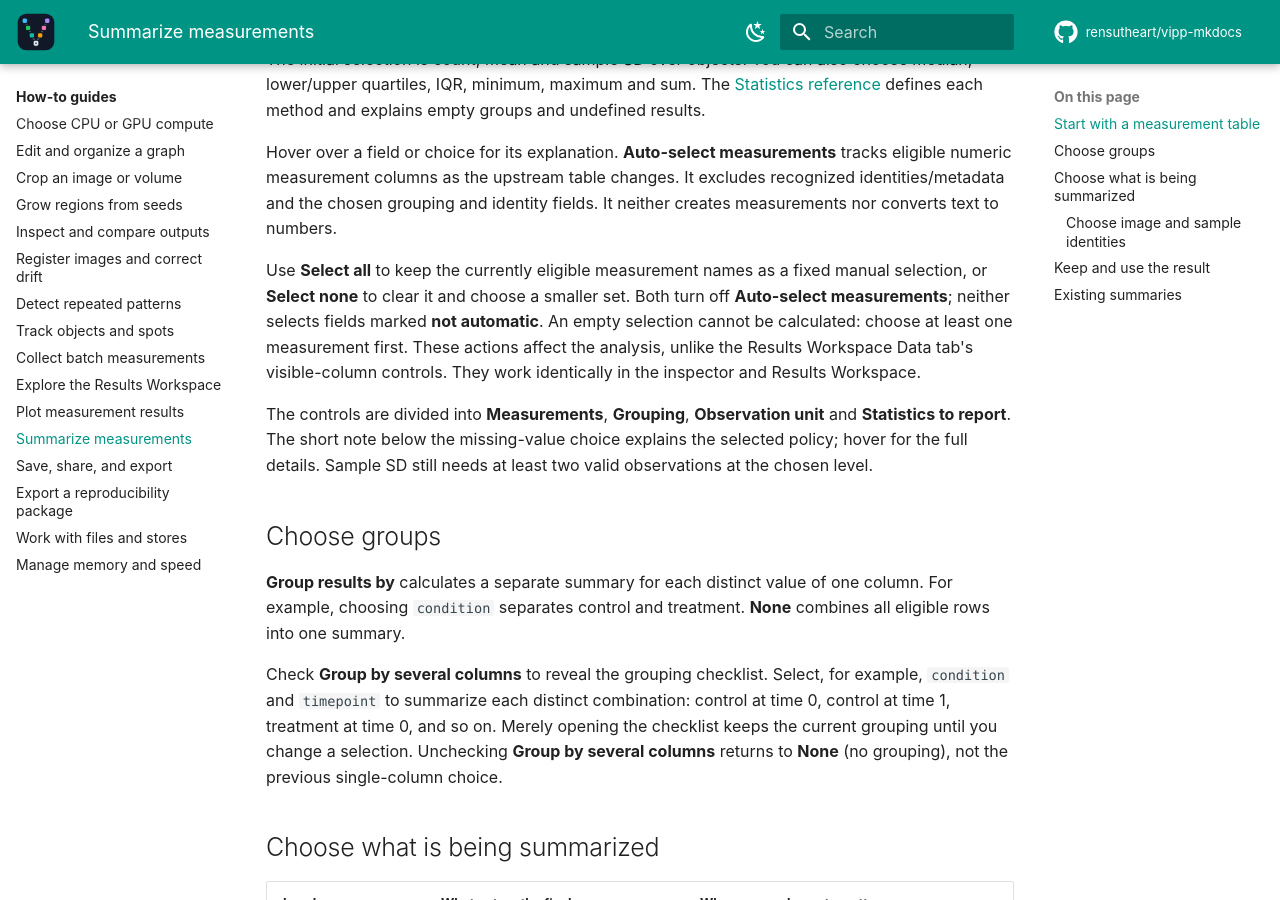
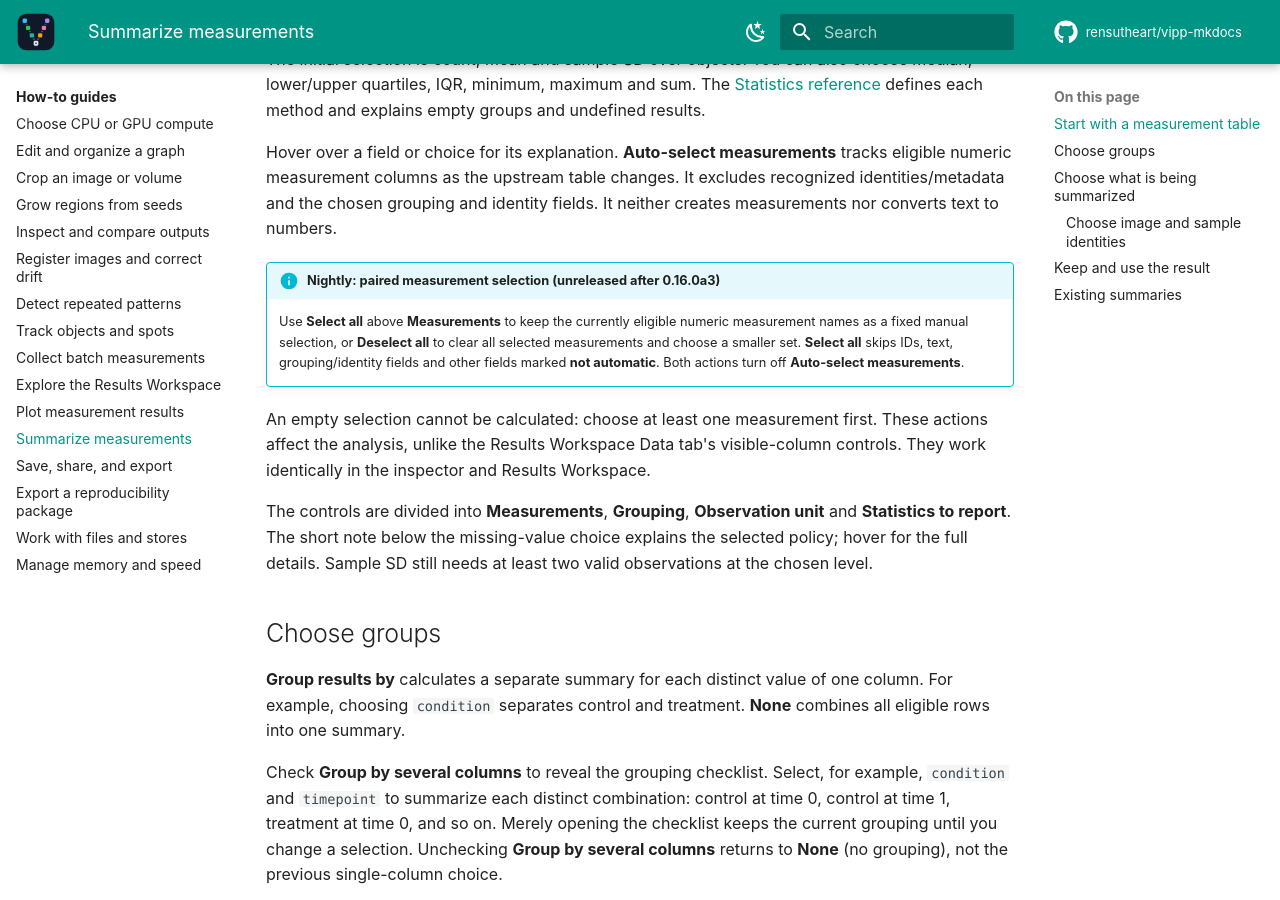
Before and after one commit to rensutheart/vipp-mkdocs, an MkDocs documentation site: the page built from docs/how-to/summarize-measurements.md, in a window 1280 px wide and 900 px high, scrolled down 1019 px. Built offline with MkDocs 1.6.1 and Material for MkDocs 9.7.7, drawn with Linux system fonts in a browser that asks for light colours; plug-ins that fetch from the network failed and are left out; comment, search, counter and statistics services are not loaded; the version menu is left out.

Commit message:
Document shared paired selection controls and scopes

```diff
--- a/docs/how-to/summarize-measurements.md
+++ b/docs/how-to/summarize-measurements.md
@@ -40,13 +40,17 @@ tracks eligible numeric measurement columns as the upstream table changes.
 It excludes recognized identities/metadata and the chosen grouping and
 identity fields. It neither creates measurements nor converts text to numbers.
 
-Use **Select all** to keep the currently eligible measurement names as a fixed
-manual selection, or **Select none** to clear it and choose a smaller set.
-Both turn off **Auto-select measurements**; neither selects fields marked
-**not automatic**. An empty selection cannot be calculated: choose at least
-one measurement first. These actions affect the analysis, unlike the
-Results Workspace Data tab's visible-column controls. They work identically
-in the inspector and Results Workspace.
+!!! info "Nightly: paired measurement selection (unreleased after 0.16.0a3)"
+    Use **Select all** above **Measurements** to keep the currently eligible
+    numeric measurement names as a fixed manual selection, or **Deselect all**
+    to clear all selected measurements and choose a smaller set. **Select all**
+    skips IDs, text, grouping/identity fields and other fields marked
+    **not automatic**. Both actions turn off **Auto-select measurements**.
+
+An empty selection cannot be calculated: choose at least one measurement first.
+These actions affect the analysis, unlike the Results Workspace Data tab's
+visible-column controls. They work identically in the inspector and
+Results Workspace.
 
 The controls are divided into **Measurements**, **Grouping**, **Observation
 unit** and **Statistics to report**. The short note below the missing-value
```
Also changed, not shown: docs/how-to/results-workspace.md (+7 -3 lines), docs/reference/interface.md (+19 -0 lines), docs/reference/statistics.md (+6 -1 lines), docs/releases/index.md (+8 -3 lines), docs/workflows/batch-processing.md (+15 -2 lines).
